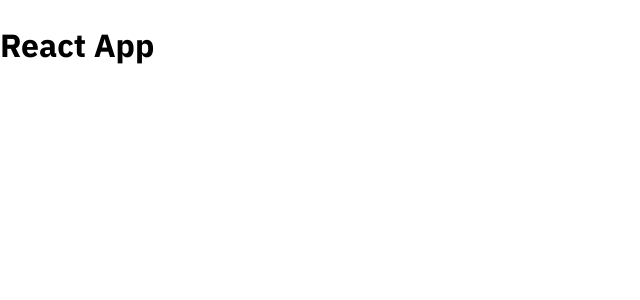
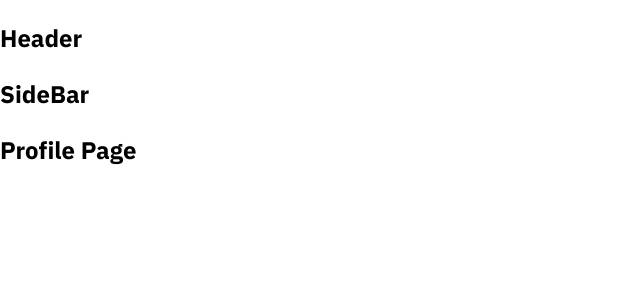
Before and after one commit to NguyenDThai/tiktok-clone, a React (Create React App) app: page /profile in a window 1280 px wide. Shown: the top 300 px of the page, without its empty margins (0-640 px from the left). Built offline with nearby package versions, Linux system fonts and the light colour scheme.

Commit message:
router va phan trang

```diff
--- a/package.json
+++ b/package.json
@@ -7,6 +7,7 @@
         "normalize.css": "^8.0.1",
         "react": "^19.0.0",
         "react-dom": "^19.0.0",
+        "react-router-dom": "^7.1.1",
         "react-scripts": "5.0.1"
     },
     "scripts": {
--- a/src/App.js
+++ b/src/App.js
@@ -1,10 +1,36 @@
+import { BrowserRouter as Routers, Routes, Route } from 'react-router-dom';
+import { publicRoutes } from '~/routes';
+import { DefaulLayout } from './components/layout';
+import { Fragment } from 'react';
+
 function App() {
     return (
-        <div className="App">
-            <header className="App-header">
-                <h1>React App</h1>
-            </header>
-        </div>
+        <Routers>
+            <Routes>
+                {publicRoutes.map((route) => {
+                    const Page = route.components;
+                    let Layout = DefaulLayout;
+
+                    if (route.layout) {
+                        Layout = route.layout;
+                    } else if (route.layout === null) {
+                        Layout = Fragment;
+                    }
+
+                    return (
+                        <Route
+                            key={route}
+                            path={route.path}
+                            element={
+                                <Layout>
+                                    <Page />
+                                </Layout>
+                            }
+                        />
+                    );
+                })}
+            </Routes>
+        </Routers>
     );
 }
 
--- /dev/null
+++ b/src/components/layout/DefaulLayout/SideBar/index.js
@@ -0,0 +1,5 @@
+function SideBar() {
+    return <h2>SideBar</h2>;
+}
+
+export default SideBar;
--- /dev/null
+++ b/src/components/layout/DefaulLayout/index.js
@@ -0,0 +1,16 @@
+import Header from '~/components/layout/components/Header';
+import SideBar from './SideBar';
+
+function DefaulLayout({ children }) {
+    return (
+        <div>
+            <Header />
+            <div className="container">
+                <SideBar />
+                <div className="content">{children}</div>
+            </div>
+        </div>
+    );
+}
+
+export default DefaulLayout;
--- /dev/null
+++ b/src/components/layout/HeaderOnly/index.js
@@ -0,0 +1,14 @@
+import Header from '~/components/layout/components/Header';
+
+function HeaderOnly({ children }) {
+    return (
+        <div>
+            <Header />
+            <div className="container">
+                <div className="content">{children}</div>
+            </div>
+        </div>
+    );
+}
+
+export default HeaderOnly;
--- /dev/null
+++ b/src/components/layout/components/Header/index.js
@@ -0,0 +1,5 @@
+function Header() {
+    return <h2>Header</h2>;
+}
+
+export default Header;
--- /dev/null
+++ b/src/components/layout/index.js
@@ -0,0 +1,2 @@
+export { default as DefaulLayout } from './DefaulLayout';
+export { default as HeaderOnly } from './HeaderOnly';
--- /dev/null
+++ b/src/pages/Following/index.js
@@ -0,0 +1,5 @@
+function Following() {
+    return <h2>Following Page</h2>;
+}
+
+export default Following;
--- /dev/null
+++ b/src/pages/Home/index.js
@@ -0,0 +1,5 @@
+function Home() {
+    return <h2>Home Page</h2>;
+}
+
+export default Home;
--- /dev/null
+++ b/src/pages/Profile/index.js
@@ -0,0 +1,5 @@
+function Profile() {
+    return <h2>Profile Page</h2>;
+}
+
+export default Profile;
--- /dev/null
+++ b/src/pages/Upload/index.js
@@ -0,0 +1,5 @@
+function Upload() {
+    return <h2>Upload Page</h2>;
+}
+
+export default Upload;
--- /dev/null
+++ b/src/routes/index.js
@@ -0,0 +1,16 @@
+import Home from '~/pages/Home';
+import Following from '~/pages/Following';
+import Profile from '~/pages/Profile';
+import Upload from '~/pages/Upload';
+import { HeaderOnly } from '~/components/layout';
+
+// Khong can dang nhap
+const publicRoutes = [
+    { path: '/', components: Home },
+    { path: '/following', components: Following },
+    { path: '/profile', components: Profile },
+    { path: '/upload', components: Upload, layout: HeaderOnly },
+];
+const privateRoutes = [];
+
+export { publicRoutes, privateRoutes };
```
Also changed, not shown: 1 other file (tests, documents, lock files or other folders).
